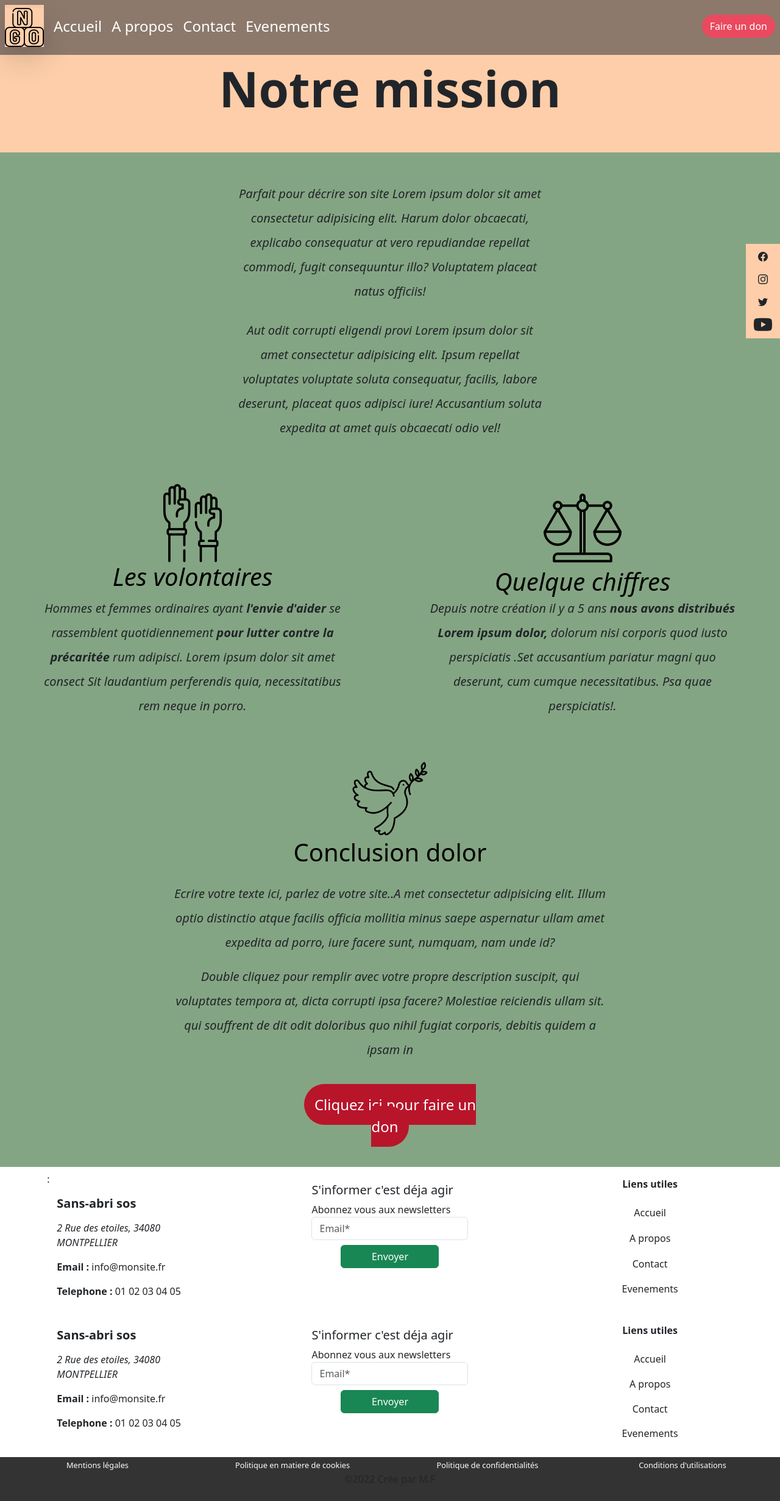
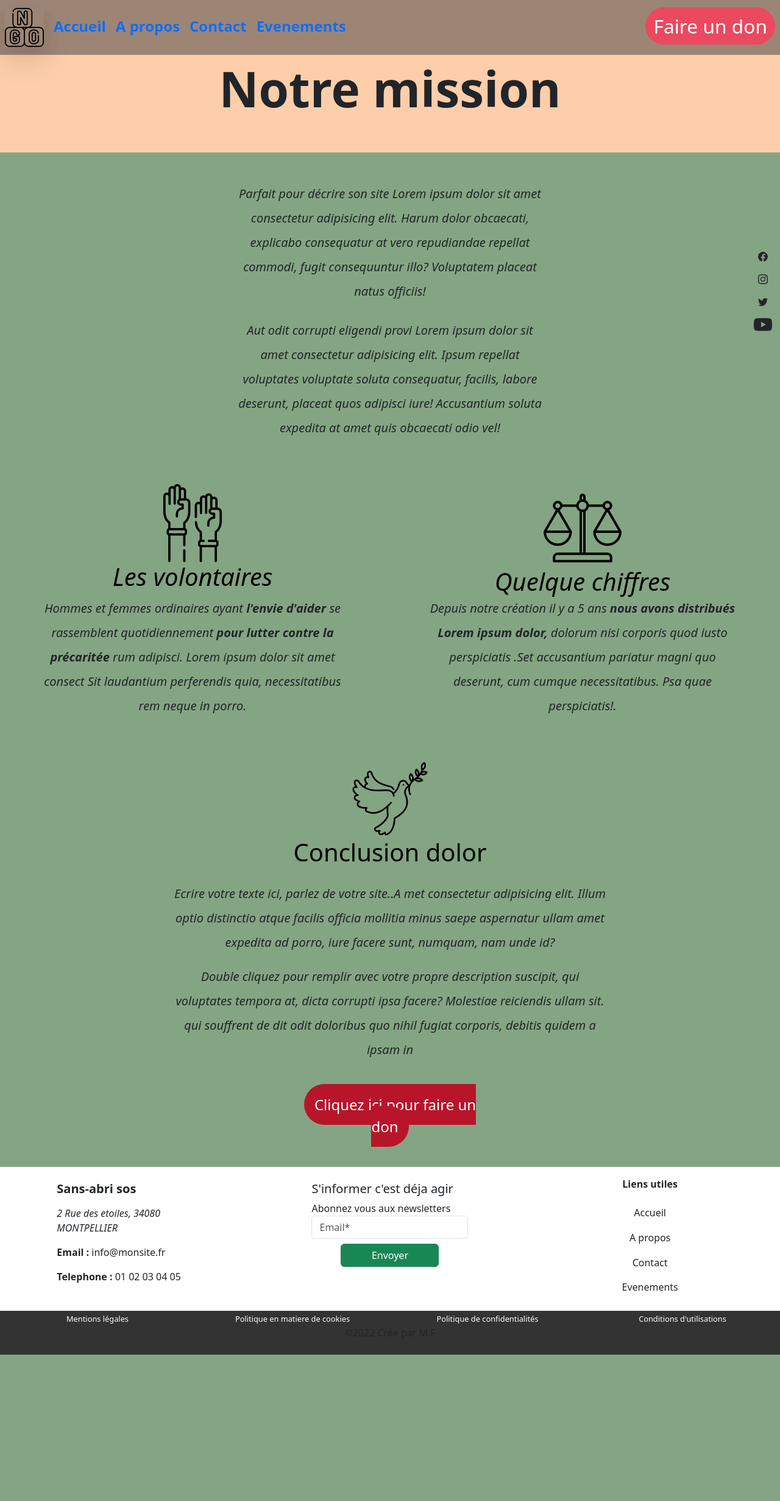
Before and after one commit to FawazMohamed34/sos-sansdomicile, a website: page apropos.html in a window 1280 px wide. Shown: the whole page at 61% size. After the commit the page ends 2222 px from the top, so only its background shows below. Drawn offline with nearby package versions, Linux system fonts and the light colour scheme.

Commit message:
Nav-Item-Center

```diff
--- a/apropos.html
+++ b/apropos.html
@@ -81,7 +81,7 @@
   <!--Footer with social media for SMALL screen-->
   <footer>
     <nav class="d-md-none">
-      <div class="row brand">
+      <div class="row brandColorClass">
         <div class="col-12 d-flex justify-content-center">
           <div class="btn-group" role="toolbar" aria-label="mediaSocial">
             <!--Facebook-->
@@ -157,52 +157,6 @@
         </svg>
       </a>
     </div>
-
-  </nav>
-
-  <!--Navigation in footer for all screen-->
-  <footer>
-    <div class="row bg-white">
-
-      <div class="col-12 col-md-4 d-flex justify-content-center order-md-3">
-        <div class="card border-0 fw-bold mt-3 m-0">
-          <div class="card-head">
-            <div class="fw-bold text-center">Liens utiles</div>
-          </div>
-          <nav class="card-body btn-group-vertical">
-            <a href="index.html" class="btn hover-link">Accueil</a>
-            <a href="apropos.html" class="btn hover-link">A propos</a>
-            <a href="contact.html" class="btn hover-link">Contact</a>
-            <a href="evenements.html" class="btn hover-link">Evenements</a>
-          </nav>
-        </div>
-      </div>
-
-      <div class="col-12 col-md-4 d-flex justify-content-center">
-
-        <div class="card border-0 p-2 order-md-1" style="width: 18rem;">
-          : <div class="card-body">
-            <h5 class="card-title fw-bold mb-3">Sans-abri sos</h5>
-            <p class="card-text fst-italic">2 Rue des etoiles, 34080 MONTPELLIER </p>
-            <p class="card-text"><span class="fw-bold">Email : </span>info@monsite.fr</p>
-            <p class="card-text"><span class="fw-bold">Telephone : </span>01 02 03 04 05</p>
-          </div>
-        </div>
-
-      </div>
-
-      <div class="col-12 col-md-4 d-flex justify-content-center">
-
-        <form action="#" method="post" class="card border-0 p-2">
-          <div class="card-body d-flex justify-content-center flex-column">
-            <h5 class="card-title">S'informer c'est déja agir</h5>
-            <label for="newslatter" class="card-text">Abonnez vous aux newsletters</label>
-            <input class="form-control" type="email" name="newslatter" id="newslatter" placeholder="Email*">
-            <input type="submit" class="btn  btn-success mt-2 m-5" value="Envoyer" />
-          </div>
-        </form>
-      </div>
-
     </div>
     <script src="./node_modules/bootstrap/dist/js/bootstrap.min.js"></script>
     <script src="./script.js"></script>
--- a/header.html
+++ b/header.html
@@ -5,24 +5,23 @@
         <img src="images/ong.png" class="myNav shadow-lg" id="logo" alt="Sans-Abri-SOS">
       </a>
 
-      <!--When LARGE and more,screen  Change the ordre of  button "FAIRE UN DON" -->
-      <a href="https://www.paypal.com/" target="_blank" class="btn order-lg-3 text-white donation">Faire un don</a>
-
+                      <!--When LARGE and more,screen  Change the ordre of  button "FAIRE UN DON" -->
+      <a href="https://www.paypal.com/" target="_blank" class="btn order-lg-3 text-white donationLink">Faire un don</a>
       <button class="navbar-toggler btn me-2" type="submit" data-bs-toggle="collapse" data-bs-target="#navbarNav"
-        aria-controls="navbarNav" aria-expanded="false" aria-label="Toggle navigation">
+      aria-controls="navbarNav" aria-expanded="false" aria-label="Toggle navigation">
         <svg xmlns="http://www.w3.org/2000/svg" style="width: 50 ; height: 40" class="bi bi-three-dots"
           viewBox="0 0 16 16">
-          <path
-            d="M3 9.5a1.5 1.5 0 1 1 0-3 1.5 1.5 0 0 1 0 3zm5 0a1.5 1.5 0 1 1 0-3 1.5 1.5 0 0 1 0 3zm5 0a1.5 1.5 0 1 1 0-3 1.5 1.5 0 0 1 0 3z" />
+          <path d="M3 9.5a1.5 1.5 0 1 1 0-3 1.5 1.5 0 0 1 0 3zm5 0a1.5 1.5 0 1 1 0-3 1.5 1.5 0 0 1 0 3zm5 0a1.5 1.5 0 1 1 0-3 1.5 1.5 0 0 1 0 3z" />
         </svg>
       </button>
-      <!--NAVIGATION RESPONSIVE-->
+
+                                      <!--NAVIGATION-->
       <div class="collapse navbar-collapse myNavbarCollapse" id="navbarNav">
         <ul class="navbar-nav">
-          <li class="nav-item text-white "><a href="index.html" class="fs-4 myNavigation">Accueil</a></li>
-          <li class="nav-item"><a href="apropos.html" class="fs-4 myNavigation">A propos</a></li>
-          <li class="nav-item"><a href="contact.html" class="fs-4 myNavigation">Contact</a></li>
-          <li class="nav-item"><a href="evenements.html" class="fs-4 myNavigation">Evenements</a></li>
+          <li class="nav-item"><a href="index.html" class="fs-4 fw-bold myNavigation text-center">Accueil</a></li>
+          <li class="nav-item"><a href="apropos.html" class="fs-4 fw-bold myNavigation text-center">A propos</a></li>
+          <li class="nav-item"><a href="contact.html" class="fs-4 fw-bold myNavigation text-center">Contact</a></li>
+          <li class="nav-item"><a href="evenements.html" class="fs-4 fw-bold myNavigation text-center">Evenements</a></li>
         </ul>
       </div>
     </nav>
--- a/styles.scss
+++ b/styles.scss
@@ -1,13 +1,15 @@
-$bg-neutre : #84A583;
+$pistache : #84A583;
+$pistache-transparent: lighten ($pistache 30%);
 $dark-transparent : rgba(83, 77, 77, 0.56);
-$dark-transparent : rgba(83, 77, 77, 0.664);
 $brand-color : #FDCEA9;
 $brand-100 :#fdc89f;
 $red :#EA495F;
 $sm : 576px;
 $md: 768px;
 $lg:992px;
-
+@mixin btn-radius{
+  border-radius: 3rem;
+}
 %title-presentation{
   height:250px;
   background: $brand-color;
@@ -17,22 +19,18 @@ main{
   z-index: 1;
 }
 body{
-  background: $bg-neutre;
+  background: $pistache;
 
 }
 .myNav{
   margin-bottom: -5px;
 }
-  .title{
-  @extend %title-presentation;
-  }
 
-@mixin btn-radius{
-  border-radius: 3rem;
+.title{
+@extend %title-presentation;
 }
 
-.brand-bg-darken
-{
+.brandColorDarken {
   background: darken($brand-color,4%);
 }
 
@@ -44,27 +42,25 @@ header{
   background: $dark-transparent;
   height: 90px;
 
-.donation{
+.donationLink{
     background: $red;
-    @include btn-radius;
-  }
-
-  a{
     font-size: calc(1.5rem + .6vw);
     color:white;
+    @include btn-radius;
+      }
      &:hover{
        color: $brand-color;
      }
   }
-}
 
-.brand{
-  background: $brand-color;
+.brandColorClass{
+background: $brand-color;
 }
 .block{
   height: 250px;
 }
 
+//Parallax Update Good Size Img
 main{
 .parallax {
   background: url(images/sansabri.jpg) no-repeat left bottom;
@@ -82,9 +78,7 @@ main{
     height: 600px;
     background-size: cover;
     background-attachment: fixed;
-
   }
-
     @media screen and (min-width: $lg) {
       background: url(images/sansabri-lg.jpg) bottom;
       height: 600px;
@@ -93,12 +87,14 @@ main{
     }
   }
 }
+
+
 .myAlert{
   @include btn-radius;
   background-color: darken($red,20%);
 
   &:hover{
-    background: darken($red, 4%);
+    background: darken($red, 5%);
   }
 }
 
@@ -109,14 +105,17 @@ main{
 .hover:hover{
   transform: scale(1.1);
 }
+
 .hover-link:hover{
   transform: scale(1.1);
   background: $brand-color;
 }
 
+//Barre de navigation
+.myNavbarCollapse{
+  color: $dark-transparent;
+  @media(max-width :$lg ){ // Max-width 992px
 
-.myNavbarCollapse{
-  @media(max-width :$lg ){
     z-index: 2;
     background: $dark-transparent;
     margin-top: 12px;
@@ -124,18 +123,19 @@ main{
     }
 }
 
+//Nav-Item
   .myNavigation{
     padding: 0.5rem 1rem;
     padding-left: 0;
     display: block;
+
   @media(max-width: $lg){
-  font-weight: bold;
   margin-bottom: 40px;
+  }
   &:hover{
-    box-shadow: rgba(46, 38, 38, 0.582) 5px 9px 5px;
-    color: rgb(41, 36, 36);
+    color: $brand-100;
     }
-  }
+
 }
 
 .event {
```
Also changed, not shown: contact.html (+21 -2 lines), index.html (+1 -1 lines), styles.css.
